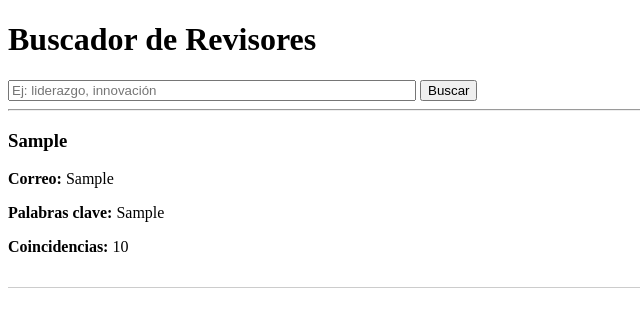
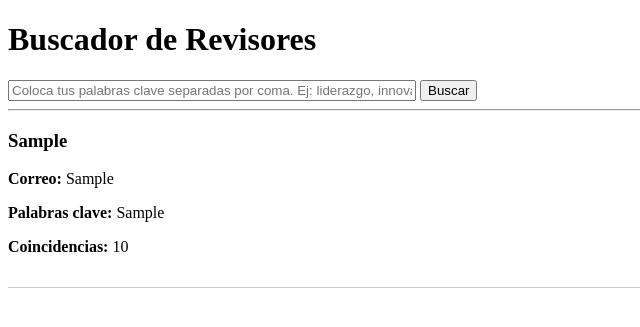
Before and after one commit to Ramdox55/Buscador-de-revisores, a Flask app: template templates/index.html in a window 1280 px wide. Shown: the top 327 px of the page, without its empty margins (0-640 px from the left). Run offline with Flask 3, Linux system fonts and the light colour scheme; the template is opened without the code that fills it: most values are stand-ins (such as "Sample title", 1, 10 or a date in 2020); parts of the project's set-up code (start-up, migrations or seed data) failed here and were passed over.

Commit message:
Update index.html

```diff
--- a/templates/index.html
+++ b/templates/index.html
@@ -12,7 +12,7 @@
         <input
             type="text"
             name="keywords"
-            placeholder="Ej: liderazgo, innovación"
+            placeholder="Coloca tus palabras clave separadas por coma. Ej: liderazgo, innovación"
             style="width:400px"
         >
 
```
